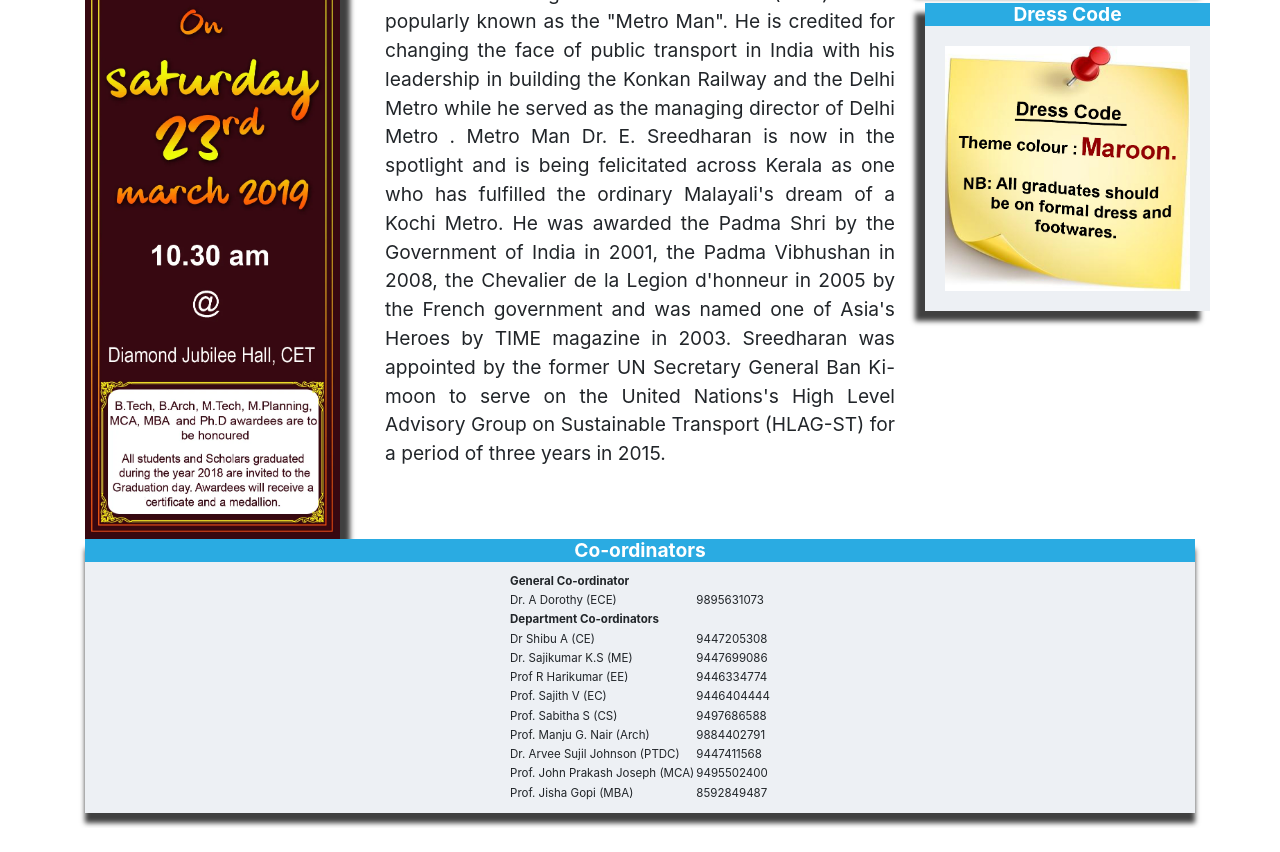
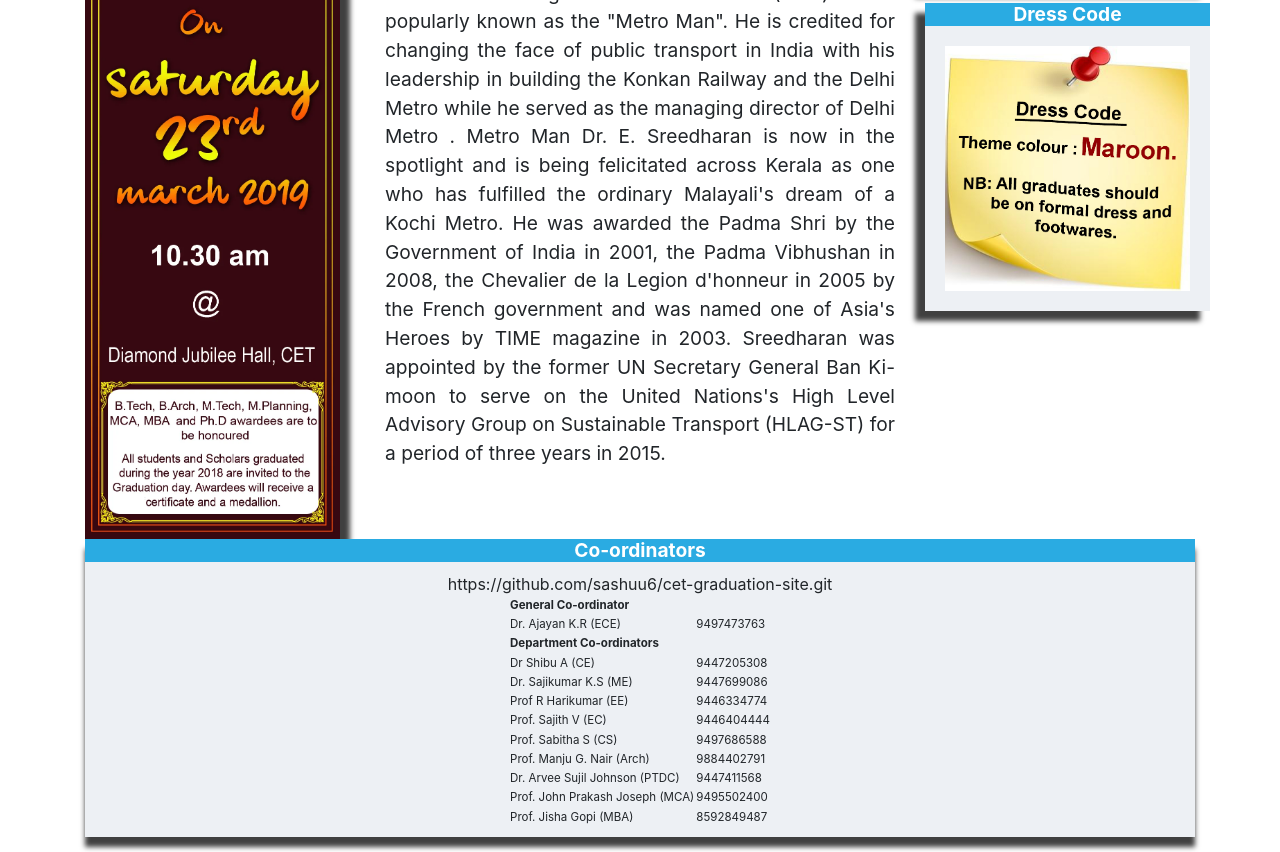
Before and after one commit to sashuu6/cet-graduation-site, a plain HTML site: page index.html in a window 1280 px wide. Shown: the part 723-1575 px from the top of the page. Before the commit the page ends 1551 px from the top, so only its background shows below. Drawn offline with Linux system fonts and the light colour scheme.

Commit message:
Problem solved

```diff
--- a/index.html
+++ b/index.html
@@ -76,8 +76,8 @@
                           <td><b>General Co-ordinator</b></td>
                         </tr>
                         <tr>
-                          <td>Dr. A Dorothy (ECE) </td>
-                          <td>9895631073</td>
+                          <td>Dr. Ajayan K.R (ECE) </td>
+                          <td>9497473763</td>
                         </tr>
                         <tr>
                           <td><b>Department Co-ordinators</b></td>
@@ -107,7 +107,7 @@
                           <td>Prof. Manju G. Nair (Arch)</td>
                           <td>9884402791</td>
                         </tr>
-                        <tr>
+                        <tr>https://github.com/sashuu6/cet-graduation-site.git
                           <td>Dr. Arvee Sujil Johnson (PTDC)</td>
                           <td>9447411568</td>
                         </tr>
```
